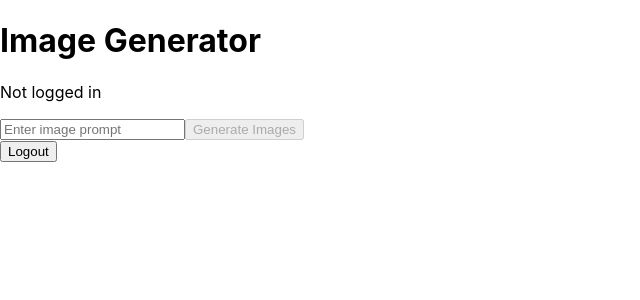
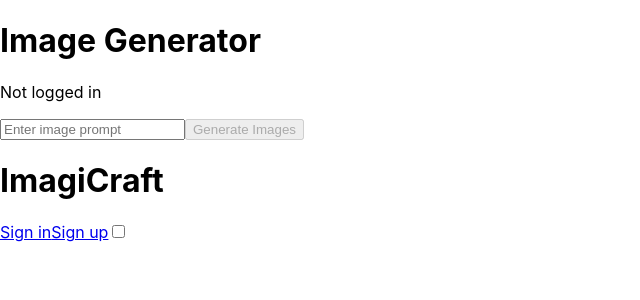
Before and after one commit to Vasya-556/ImagiCraft, a React (Create React App) app in the folder frontend/: page / in a window 1280 px wide. Shown: the top 300 px of the page, without its empty margins (0-640 px from the left). Built offline with nearby package versions, Linux system fonts and the light colour scheme.

Commit message:
Added sidebar, header, light/dark mode toggle and navigation

```diff
--- a/frontend/src/App.js
+++ b/frontend/src/App.js
@@ -1,6 +1,6 @@
+import Header from "./components/Header";
 import History from "./components/History";
 import ImageGenerator from "./components/ImageGenerator";
-import LogoutButton from "./components/LogoutButton";
 import Profile from "./components/Profile";
 import SignIn from "./components/SignIn";
 import SignUp from "./components/SignUp";
@@ -17,7 +17,7 @@
           <Route path="/profile" element={<Profile />} />
           <Route path="/" element={<ImageGenerator />} />
         </Routes>
-        <LogoutButton />
+        <Header/>
       </div>
     </Router>
   );
--- /dev/null
+++ b/frontend/src/components/Header.js
@@ -0,0 +1,34 @@
+import React, {useState, useEffect} from 'react'
+import LogoutButton from './LogoutButton';
+import LightDarkModeToggle from './LightDarkModeToggle';
+import SideBar from './SideBar';
+
+function Header() {
+    const [isLoggedIn, setIsLoggedIn] = useState(false);
+
+    useEffect(() => {
+        const token = localStorage.getItem('access_token');
+        if (token) {
+          setIsLoggedIn(true);
+        } else {
+          setIsLoggedIn(false);
+        }
+      }, []);
+  return (
+    <div>
+        <h1>ImagiCraft</h1>
+        {isLoggedIn ?
+        <>
+        <SideBar/>
+            <LogoutButton/>
+        </> :
+        <>
+            <a href="/SignIn">Sign in</a>
+            <a href="/SignUp">Sign up</a>
+        </>}
+        <LightDarkModeToggle/>
+    </div>
+  )
+}
+
+export default Header
--- /dev/null
+++ b/frontend/src/components/LightDarkModeToggle.js
@@ -0,0 +1,24 @@
+function LightDarkModeToggle(){
+    const setDarkMode = () => {
+        document.querySelector("body").setAttribute('data-theme', 'dark')
+    }
+
+    const setLightMode = () => {
+        document.querySelector("body").setAttribute('data-theme', 'light')
+    }
+
+    const toggleTheme = e => {
+        if (e.target.checked) setDarkMode();
+        else setLightMode();
+    }
+
+    return (
+        <label className='switch'>
+            <input type='checkbox'
+            onChange={toggleTheme}/>
+            <span className='slider'/>
+        </label>
+    );
+}
+
+export default LightDarkModeToggle;
--- a/frontend/src/components/SideBar.js
+++ b/frontend/src/components/SideBar.js
@@ -2,7 +2,10 @@
 
 function SideBar() {
   return (
-    <div>SideBar</div>
+    <div>
+      <a href='/history'>History</a>
+      <a href='/profile'>Profile</a>
+    </div>
   )
 }
 
```
Also changed, not shown: frontend/src/components/About.js (deleted, +0 -9 lines), frontend/src/components/LoginContext.js (deleted, +0 -31 lines), frontend/src/components/IsLogged.js (deleted).
